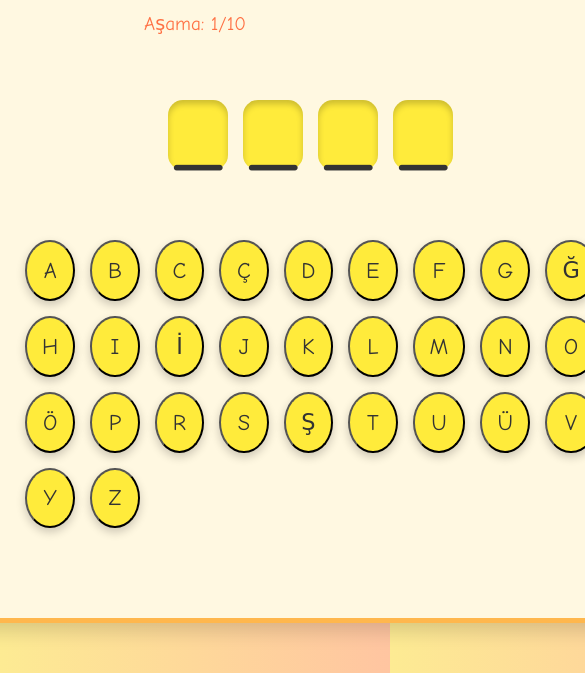
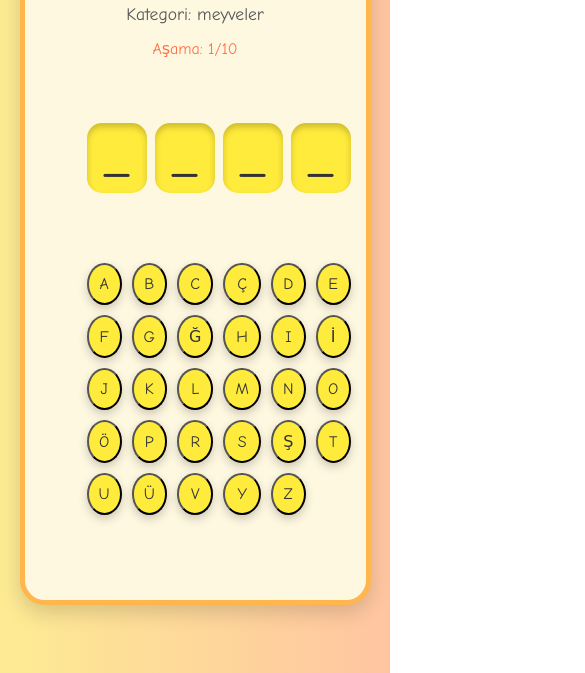
Before and after one commit to enesscigdem/AdamAsmaca, a website built with webpack: page index.html in a window 390 px wide. Shown: the part 171-844 px from the top of the page, 585 px wide, since content can reach past the window. Built offline with nearby package versions, Linux system fonts and the light colour scheme.

Commit message:
Commit 8

```diff
--- a/style.css
+++ b/style.css
@@ -306,3 +306,52 @@ h1 {
   text-align: center;
   margin-bottom: 20px;
 }
+
+/* Küçük ekranlar için (mobil cihazlar) */
+@media (max-width: 768px) {
+  .game-container {
+    max-width: 90%;
+    padding: 15px;
+  }
+
+  h1 {
+    font-size: 2em;
+  }
+
+  .keyboard {
+    grid-template-columns: repeat(6, 1fr);
+    gap: 10px;
+    padding: 0;
+  }
+
+  .key {
+    padding: 10px;
+    font-size: 1em;
+  }
+
+  .word-display {
+    font-size: 2em;
+    gap: 8px;
+  }
+
+  .hangman-drawing {
+    width: 150px;
+    height: 200px;
+  }
+}
+
+/* Daha küçük ekranlar için (örneğin telefonlar) */
+@media (max-width: 480px) {
+  h1 {
+    font-size: 1.8em;
+  }
+
+  .score-board,
+  .status-bar {
+    font-size: 1em;
+  }
+
+  .word-display {
+    font-size: 1.5em;
+  }
+}
```
